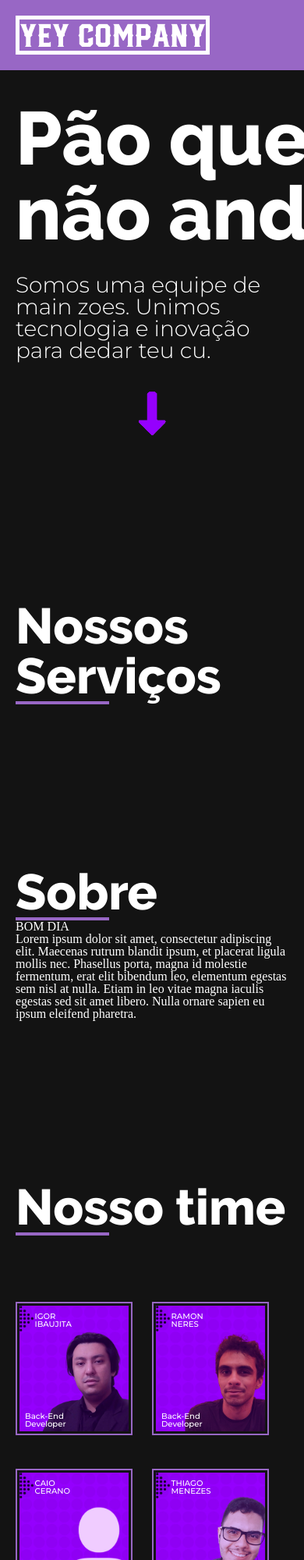
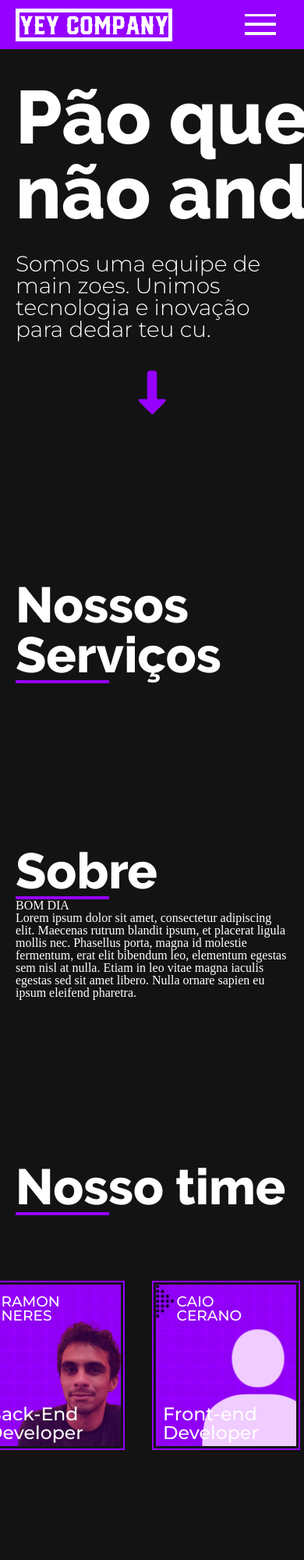
Before and after one commit to iuri-naturesa/yey-company, a plain HTML site: page index.html in a window 390 px wide. Shown: the top 2000 px of the page at 78% size. Drawn offline with Linux system fonts and the light colour scheme.

Commit message:
responsividade

```diff
--- a/header/header-mobile.css
+++ b/header/header-mobile.css
@@ -44,7 +44,7 @@
   }
   .hamburguer {
     width: 40px;
-    border-top: 3px solid var(--cor-p1);
+    border-top: 3px solid var(--cor-b2);
   }
   .hamburguer::after,
   .hamburguer::before {
@@ -52,7 +52,7 @@
     display: block;
     width: 40px;
     height: 4px;
-    background: var(--cor-p1);
+    background: var(--cor-b2);
     margin-top: 8px;
     transition: 0.3s;
     position: relative;
--- a/header/header.css
+++ b/header/header.css
@@ -6,7 +6,7 @@ html {
 .header {
   display: flex;
   justify-content: space-between;
-  padding: 2vh 250px;
+  padding: 1.3vh 250px;
   align-items: center;
   position: -webkit-sticky;
   position: sticky;
@@ -65,3 +65,20 @@ html {
     padding: 20px 20px;
   }
 }
+
+@media (max-width: 800px) {
+  .header {
+    padding: 1.2vh 50px;
+  }
+  .yey-logo {
+    font-size: 2.5rem;
+  }
+}
+@media (max-width: 500px) {
+  .header {
+    padding: 1.2vh 20px;
+  }
+  .yey-logo {
+    font-size: 2rem;
+  }
+}
--- a/main/time.css
+++ b/main/time.css
@@ -51,9 +51,7 @@
   .time-conteudo {
     display: grid;
     grid-template-columns: 1fr 1fr;
-    justify-self: center;
-    flex-wrap: nowrap;
-    justify-content: center;
+    justify-items: center;
   }
 }
 @media (max-width: 600px) {
@@ -65,6 +63,13 @@
   }
 }
 @media (max-width: 480px) {
+  .time-conteudo {
+    display: flex;
+    flex: 10 0 auto;
+    width: 900px;
+    flex-wrap: nowrap;
+    overflow-x: scroll;
+  }
   .time-fotos h4 {
     font-size: 1.6vh;
     max-width: 9ch;
@@ -76,11 +81,11 @@
 }
 @media (max-width: 400px) {
   .time-fotos h4 {
-    font-size: 1.2vh;
+    font-size: 2.2vh;
     max-width: 9ch;
   }
   .time-fotos p {
-    font-size: 1.2vh;
+    font-size: 2.8vh;
     max-width: 9ch;
   }
 }
--- a/utilidades/cor.css
+++ b/utilidades/cor.css
@@ -1,5 +1,5 @@
 :root {
-  --cor-p1: #9867c5;
+  --cor-p1: #9500fe;
   --cor-b1: #131313;
   --cor-b2: #fff;
 }
```
